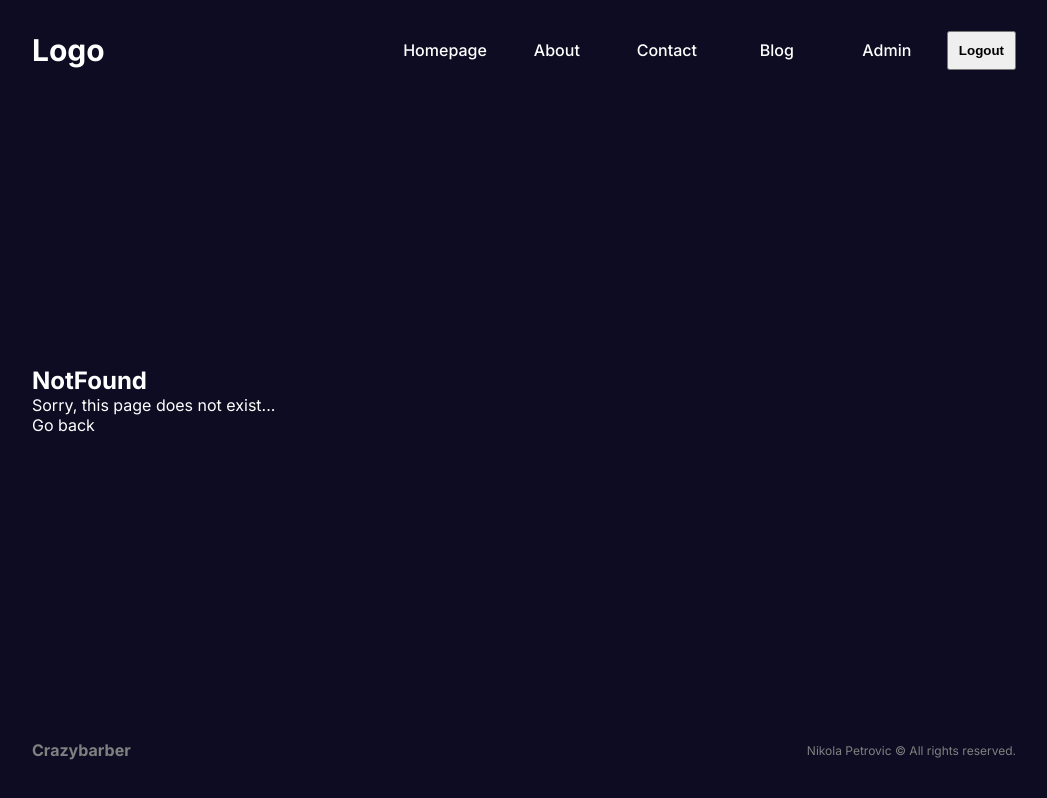
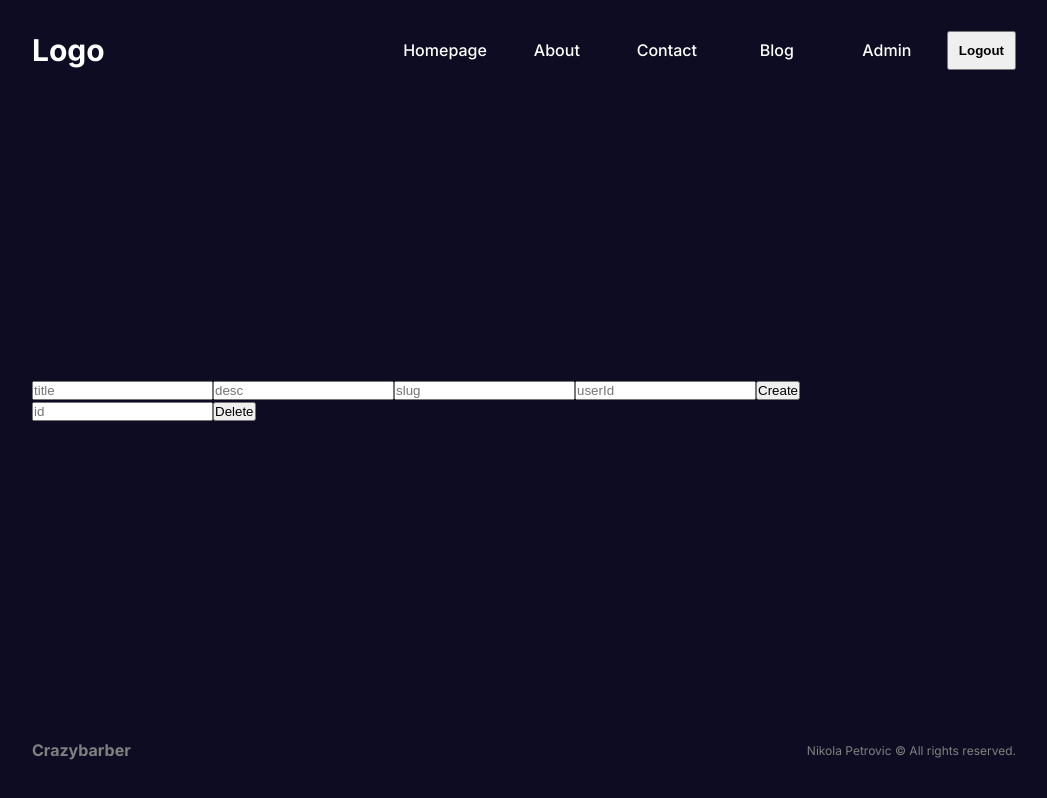
Before and after one commit to crazybarber90/Next.js_fullStack_App, a Next.js app: page /serverActionTest in a window 1280 px wide. Before the commit this address had no page. Shown: the whole page, without its empty margins (116-1163 px from the left). Built offline with nearby package versions, Linux system fonts and the light colour scheme.

Commit message:
using server actions to create and delete posts

```diff
--- a/src/app/layout.js
+++ b/src/app/layout.js
@@ -6,6 +6,9 @@ import './globals.css'
 const inter = Inter({ subsets: ['latin'] })
 
 // DEFAULT METADATA WHEN IS NOT SETED EXPLICITLY IS default, and wen i seted, will be with template prefix Next.js 14 | (rest of page)
+
+// SERVER ACTIONSSSSSSSSSSSSSSSSSSSSSS 3:05:50
+
 export const metadata = {
   title: {
     default: 'Next.js 14 default title',
--- /dev/null
+++ b/src/app/serverActionTest/page.jsx
@@ -0,0 +1,23 @@
+import { addPost, deletePost } from '@/lib/actions'
+import React from 'react'
+
+const ServerActionTestPage = () => {
+  return (
+    <div>
+      <form action={addPost}>
+        <input type="text" placeholder="title" name="title" />
+        <input type="text" placeholder="desc" name="desc" />
+        <input type="text" placeholder="slug" name="slug" />
+        <input type="text" placeholder="userId" name="userId" />
+        <button>Create</button>
+      </form>
+
+      <form action={deletePost}>
+        <input type="text" placeholder="id" name="id" />
+        <button>Delete</button>
+      </form>
+    </div>
+  )
+}
+
+export default ServerActionTestPage
--- /dev/null
+++ b/src/lib/actions.js
@@ -0,0 +1,48 @@
+//if we are using multiple actions fro server we dont have to use 'use server' in every single file, we can add it on top
+'use server'
+
+import { revalidatePath } from 'next/cache'
+import { Post } from './models'
+
+const { connectToDb } = require('./utils')
+
+export const addPost = async (formData) => {
+  //   'use server'
+  const { title, desc, slug, userId } = Object.fromEntries(formData)
+
+  console.log(title, desc, slug, userId)
+
+  try {
+    connectToDb()
+    const newPost = new Post({
+      title: title,
+      desc: desc,
+      slug: slug,
+      userId: userId,
+    })
+    // in development mode, it will automaticly refresh data but in production, will not revalidate data so we must refresh data after creating new post
+    revalidatePath('/blog')
+    //=--------------------------------
+    await newPost.save()
+    console.log('New post saved to db')
+  } catch (error) {
+    console.log(error)
+    return { error: 'something went wrong with adding post' }
+  }
+}
+
+export const deletePost = async (formData) => {
+  //   'use server'
+  const { id } = Object.fromEntries(formData)
+  try {
+    connectToDb()
+    console.log('id od posta', id)
+    await Post.findByIdAndDelete(id)
+
+    console.log('Deleted post from db')
+    revalidatePath('/blog')
+  } catch (error) {
+    console.log(error)
+    return { error: 'something went wrong with adding post' }
+  }
+}
```
